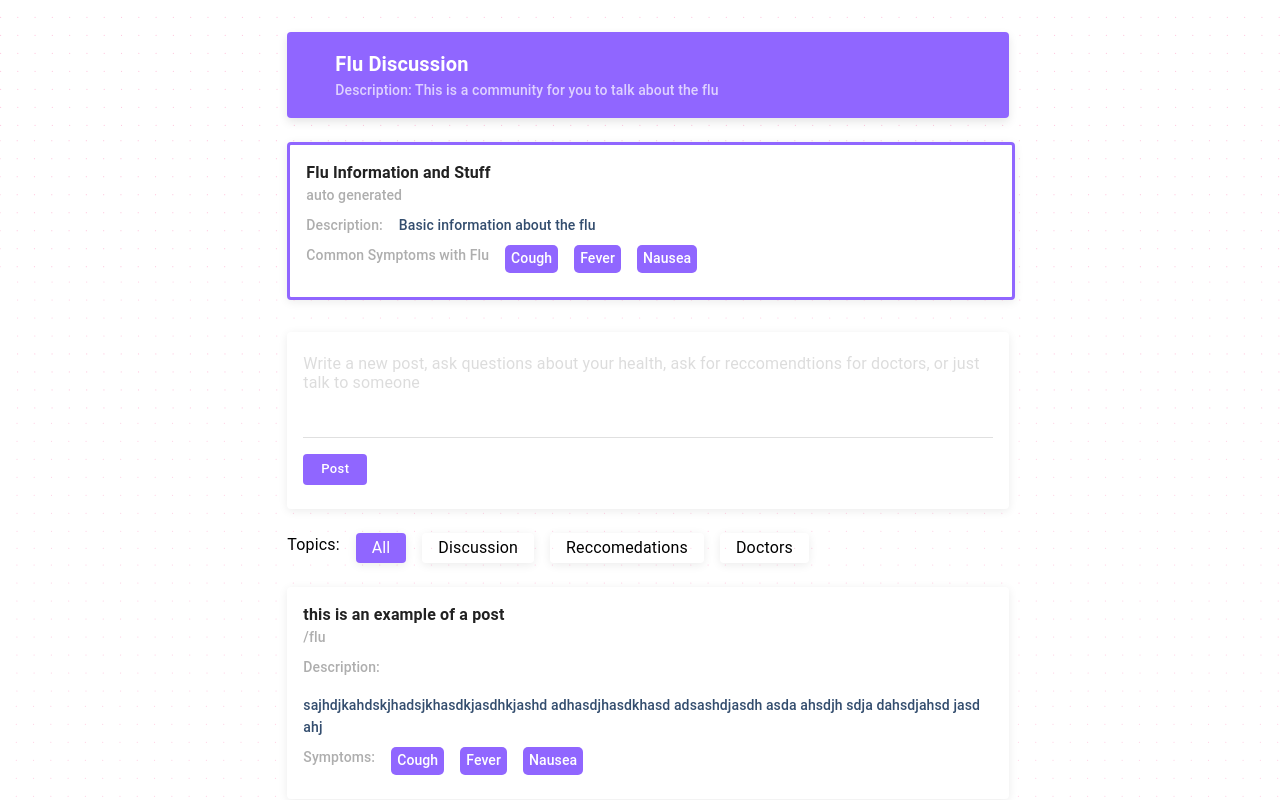
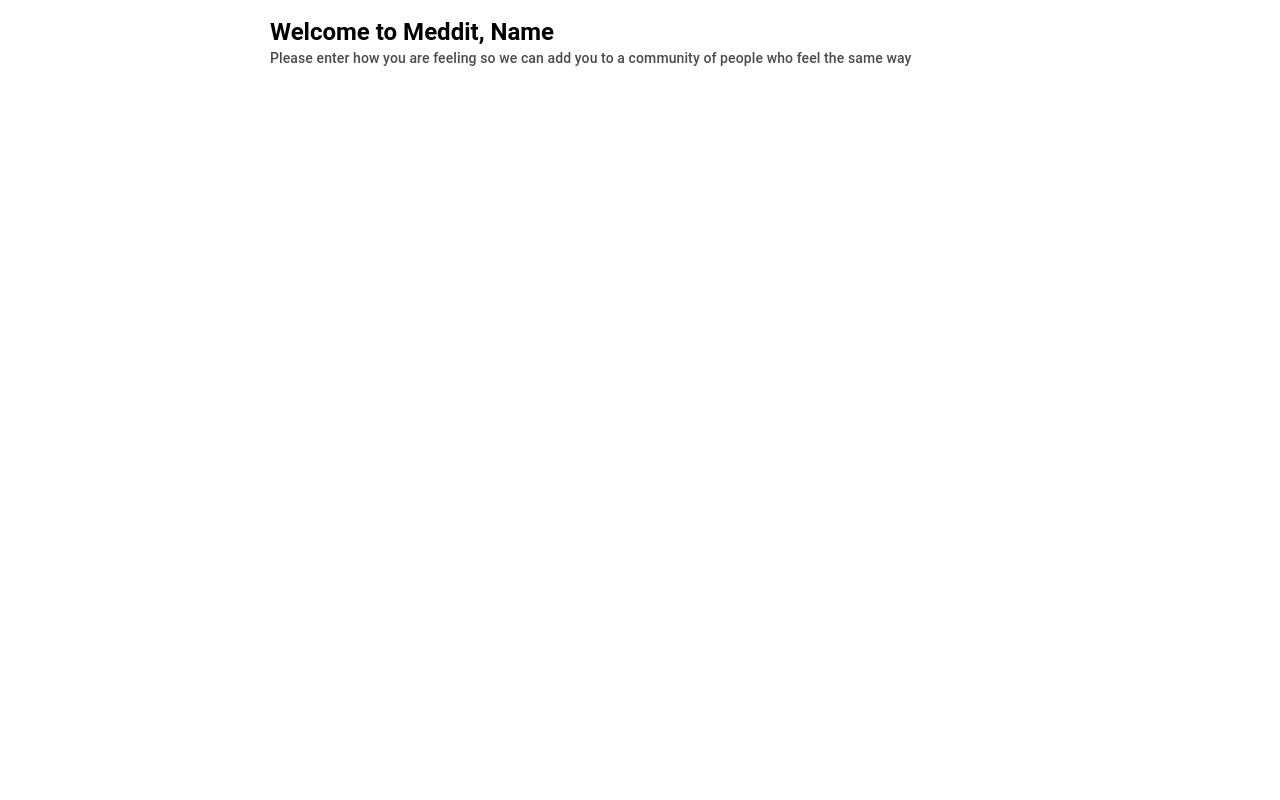
Before and after one commit to yuchenliu15/meddit, a React (Create React App) app in the folder frontend/: page / in a window 1280 px wide. Shown: the top 800 px of the page. Built offline with nearby package versions, Linux system fonts and the light colour scheme.

Commit message:
adding basic styling and layout to the medical page

```diff
--- a/frontend/src/App.js
+++ b/frontend/src/App.js
@@ -4,6 +4,7 @@ import './App.css';
 import CommunityItem from './components/community/CommunityItem';
 import CommunityPost from './pages/CommunityPost';
 import Community from './pages/Community';
+import Medical from './pages/Medical';
 
 const useStyles = makeStyles((theme) => ({
 
@@ -15,7 +16,8 @@ const App = (props) => {
   const classes = useStyles();
   return (
     // <CommunityPost></CommunityPost>
-    <Community></Community>
+    // <Community></Community>
+    <Medical></Medical>
     // <CommunityPost></CommunityPost>
 
   )
--- a/frontend/src/components/medical/SymptomLog.jsx
+++ b/frontend/src/components/medical/SymptomLog.jsx
@@ -1,6 +1,6 @@
 import React, {useState} from 'react';
 import {Button, Card, CircularProgress, Grid, CardContent, makeStyles, Divider, Typography, Checkbox} from '@material-ui/core';
-import InputBase from '@mater-ui/core/InputBase';
+import InputBase from '@material-ui/core/InputBase';
 
 const useStyles = makeStyles((theme) => ({
 
--- a/frontend/src/pages/Medical.jsx
+++ b/frontend/src/pages/Medical.jsx
@@ -9,8 +9,23 @@ const useStyles = makeStyles((theme) => ({
 }));
 
 const Medical = (props) => {
+    const classes = useStyles();
     return (
-        <Typography> This is the medical Component</Typography>
+        <div className = {classes.container}>
+            <Grid container direction = 'row' spacing = {2} justify = 'center' alignItems = 'stretch' alignContent = 'stretch'>
+                <Grid item xs = {12} md = {6} lg = {7} xl = {7} style = {{marginLeft: '1ren', marginTop: '1rem', height: '80vmin'}}>
+                    <Grid container direction = 'column' spacing = {3}>
+                        <Grid item>
+                            <div className = {classes.greetingsContainer}>
+                                <Typography variant = 'h5'><Box fontWeight = 'bold'>Welcome to Meddit, Name </Box></Typography>
+                                <Typography variant = 'subtitle2' style = {{opacity: '.7'}}>Please enter how you are feeling so we can add you to a community of people who feel the same way</Typography>
+                            </div>
+
+                        </Grid>
+                    </Grid>
+                </Grid>
+            </Grid>
+        </div>
     )
 }
 
```
